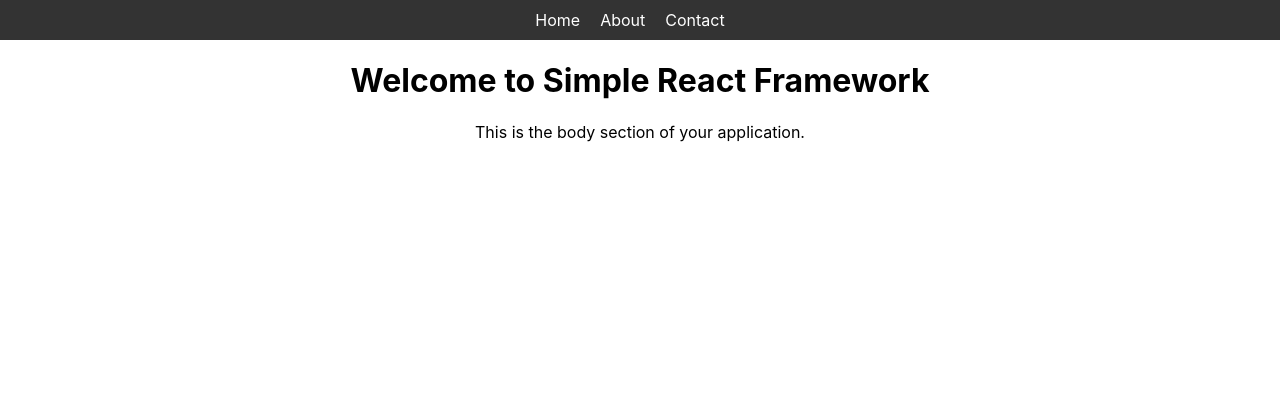
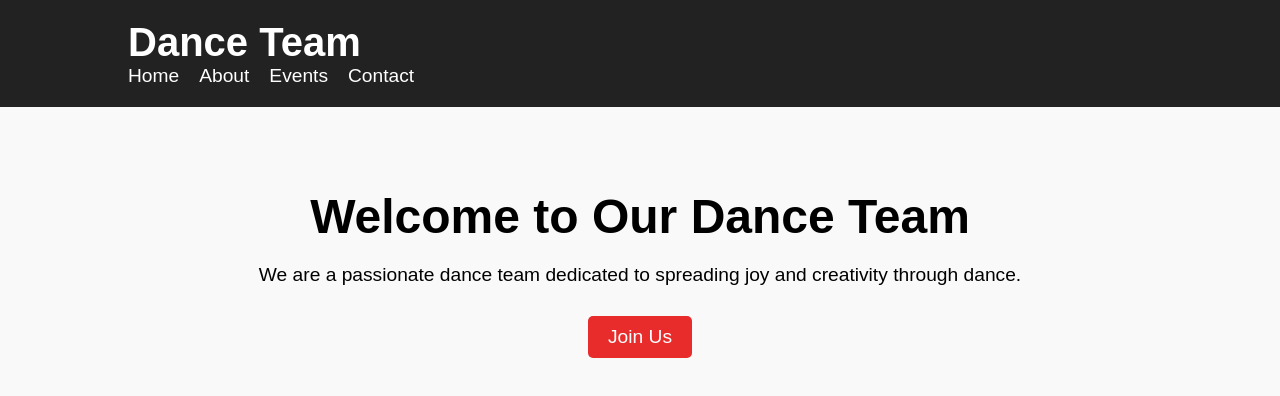
Before and after one commit to riantiwari/Dhoom, a React (Create React App) app in the folder dhoom/: page / in a window 1280 px wide. Shown: the top 396 px of the page. Built offline with nearby package versions, Linux system fonts and the light colour scheme.

Commit message:
more edits

```diff
--- a/dhoom/src/App.css
+++ b/dhoom/src/App.css
@@ -1,25 +1,66 @@
-.App {
+/* App.css */
+
+body {
+  margin: 0;
+  font-family: 'Arial', sans-serif;
+}
+
+.container {
+  width: 80%;
+  margin: auto;
+}
+
+.navbar {
+  background-color: #222;
+  color: #fff;
+  padding: 20px 0;
+}
+
+.logo {
+  font-size: 2.5rem;
+  margin: 0;
+}
+
+.nav-links {
+  list-style-type: none;
+  margin: 0;
+  padding: 0;
+}
+
+.nav-links li {
+  display: inline-block;
+  margin-right: 20px;
+  font-size: 1.2rem;
+  cursor: pointer;
+}
+
+.body-section {
+  background-color: #f9f9f9;
+  padding: 50px 0;
   text-align: center;
 }
 
-nav {
-  background-color: #333;
-  padding: 10px;
+.body-section h1 {
+  font-size: 3rem;
+  margin-bottom: 20px;
 }
 
-ul {
-  list-style-type: none;
-  padding: 0;
-  margin: 0;
+.body-section p {
+  font-size: 1.2rem;
+  margin-bottom: 30px;
 }
 
-li {
-  display: inline-block;
-  margin-right: 20px;
-  color: white;
+.btn {
+  background-color: #e82c2c;
+  color: #fff;
+  padding: 10px 20px;
+  font-size: 1.2rem;
+  border: none;
   cursor: pointer;
+  border-radius: 5px;
+  transition: background-color 0.3s ease;
 }
 
-li:hover {
-  text-decoration: underline;
+.btn:hover {
+  background-color: #d41c1c;
 }
--- a/dhoom/src/App.js
+++ b/dhoom/src/App.js
@@ -4,12 +4,16 @@ import './App.css';
 // Navbar Component
 const Navbar = () => {
   return (
-    <nav>
-      <ul>
-        <li>Home</li>
-        <li>About</li>
-        <li>Contact</li>
-      </ul>
+    <nav className="navbar">
+      <div className="container">
+        <h1 className="logo">Dance Team</h1>
+        <ul className="nav-links">
+          <li>Home</li>
+          <li>About</li>
+          <li>Events</li>
+          <li>Contact</li>
+        </ul>
+      </div>
     </nav>
   );
 };
@@ -17,9 +21,12 @@ const Navbar = () => {
 // Body Section Component
 const BodySection = () => {
   return (
-    <div>
-      <h1>Welcome to Simple React Framework</h1>
-      <p>This is the body section of your application.</p>
+    <div className="body-section">
+      <div className="container">
+        <h1>Welcome to Our Dance Team</h1>
+        <p>We are a passionate dance team dedicated to spreading joy and creativity through dance.</p>
+        <button className="btn">Join Us</button>
+      </div>
     </div>
   );
 };
```
